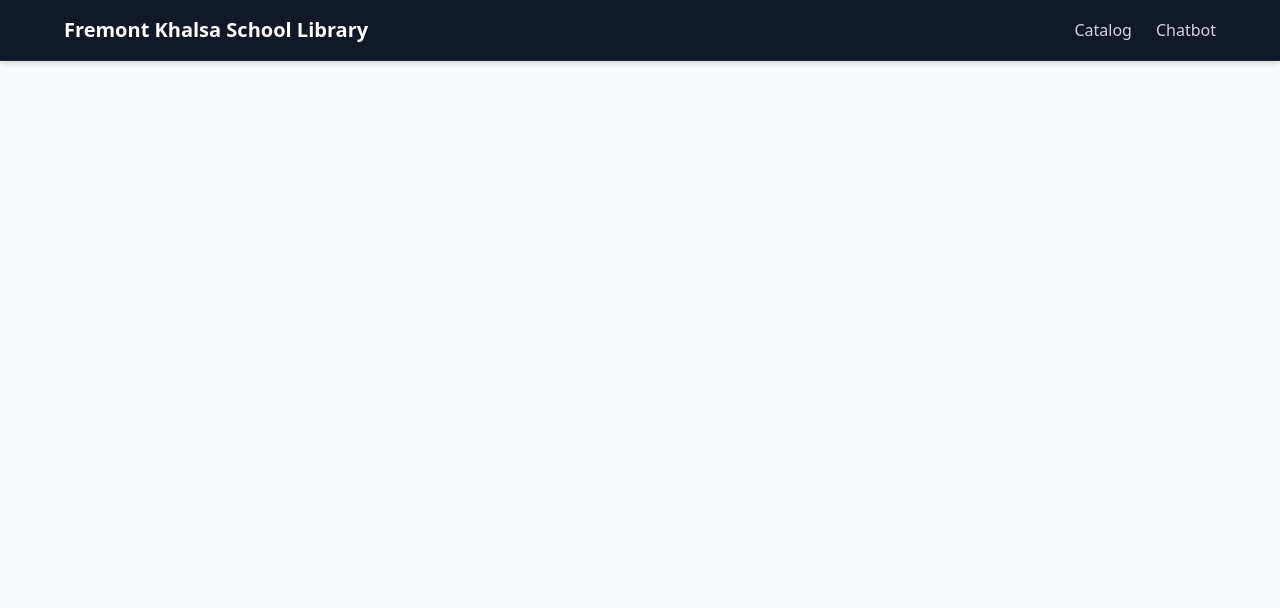
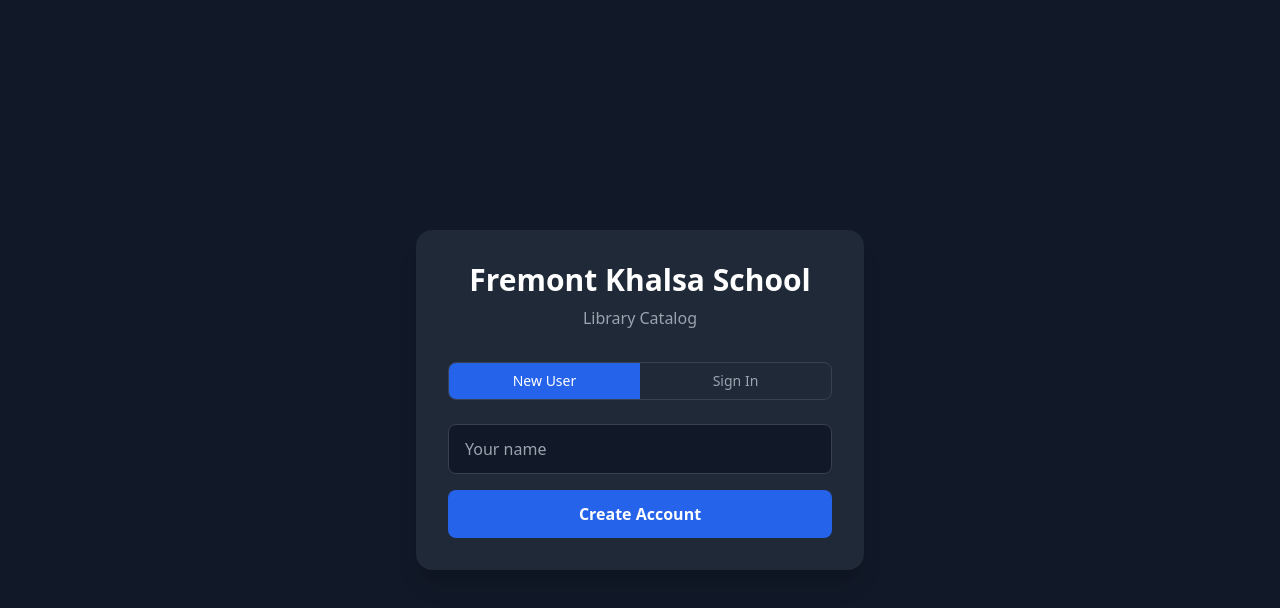
Before and after one commit to heroiclamp3038/aiproject, a React (Vite) app in the folder frontend/: page /login in a window 1280 px wide. Shown: the top 608 px of the page. Built offline with nearby package versions, Linux system fonts and the light colour scheme.

Commit message:
feat: add login/signup system, fix status labels, auto-fill user ID

```diff
--- a/frontend/src/App.tsx
+++ b/frontend/src/App.tsx
@@ -1,19 +1,50 @@
-import { Routes, Route } from "react-router-dom";
+import { Routes, Route, Navigate, useNavigate } from "react-router-dom";
 import BookList from "./booklist";
 import BookDetails from "./pages/bookdetails";
 import Chatbot from "./pages/chatbot";
+import Login from "./pages/login";
+
+export function getUser(): { name: string; userId: number } | null {
+  const raw = localStorage.getItem("library_user");
+  return raw ? JSON.parse(raw) : null;
+}
 
 function Navbar() {
+  const navigate = useNavigate();
+  const user = getUser();
+
+  function signOut() {
+    localStorage.removeItem("library_user");
+    navigate("/login");
+  }
+
+  if (!user) return null;
+
   return (
-    <nav className="bg-gray-900 px-16 py-4 flex justify-between items-center shadow-md border-b border-gray-800">
+    <nav className="bg-gray-900 px-8 py-4 flex justify-between items-center shadow-md border-b border-gray-800">
       <a href="/" className="text-xl font-bold text-white">Fremont Khalsa School Library</a>
-
-      <div className="flex gap-6">
-        <a href="/" className="text-gray-300 hover:text-white">Catalog</a>
-        <a href="/chat" className="text-gray-300 hover:text-white">Chatbot</a>
+      <div className="flex items-center gap-6">
+        <a href="/" className="text-gray-300 hover:text-white text-sm">Catalog</a>
+        <a href="/chat" className="text-gray-300 hover:text-white text-sm">Chatbot</a>
+        <div className="flex items-center gap-3 border-l border-gray-700 pl-6">
+          <div className="text-right">
+            <p className="text-white text-sm font-medium">{user.name}</p>
+            <p className="text-gray-500 text-xs">ID: {user.userId}</p>
+          </div>
+          <button
+            onClick={signOut}
+            className="text-xs text-gray-400 hover:text-red-400 transition-colors"
+          >
+            Sign out
+          </button>
+        </div>
       </div>
     </nav>
   );
+}
+
+function Protected({ element }: { element: React.ReactElement }) {
+  return getUser() ? element : <Navigate to="/login" replace />;
 }
 
 function App() {
@@ -21,9 +52,10 @@
     <>
       <Navbar />
       <Routes>
-        <Route path="/" element={<BookList />} />
-        <Route path="/book/:id" element={<BookDetails />} />
-        <Route path="/chat" element={<Chatbot />} />
+        <Route path="/login" element={getUser() ? <Navigate to="/" replace /> : <Login />} />
+        <Route path="/" element={<Protected element={<BookList />} />} />
+        <Route path="/book/:id" element={<Protected element={<BookDetails />} />} />
+        <Route path="/chat" element={<Protected element={<Chatbot />} />} />
       </Routes>
     </>
   );
--- a/frontend/src/booklist.tsx
+++ b/frontend/src/booklist.tsx
@@ -1,5 +1,13 @@
 import { useEffect, useState } from "react";
 import { fetchBooks } from "./api";
+
+function formatStatus(status: string | null | undefined): string {
+  const s = (status || "").toLowerCase();
+  if (s === "available" || !s) return "Available";
+  if (s === "on_hold") return "On Hold";
+  if (s === "checked_out") return "Checked Out";
+  return status || "Unknown";
+}
 
 function BookList() {
   const [books, setBooks] = useState<any[]>([]);
@@ -60,14 +68,14 @@
               <span
                 className={
                   "inline-block px-3 py-1 rounded-full text-sm font-medium " +
-                  (b.status?.toLowerCase() === "available"
+                  (b.status?.toLowerCase() === "available" || !b.status
                     ? "bg-green-900 text-green-300"
                     : b.status?.toLowerCase() === "on_hold"
                     ? "bg-yellow-900 text-yellow-300"
                     : "bg-red-900 text-red-300")
                 }
               >
-                {b.status}
+                {formatStatus(b.status)}
               </span>
             </a>
           ))}
--- a/frontend/src/pages/bookdetails.tsx
+++ b/frontend/src/pages/bookdetails.tsx
@@ -1,11 +1,13 @@
 import { useParams } from "react-router-dom";
 import { useEffect, useState } from "react";
 import { fetchBooks, holdBook, checkoutBook, returnBook, cancelHold } from "../api";
+import { getUser } from "../App";
 
 function BookDetails() {
   const { id } = useParams();
+  const user = getUser();
   const [book, setBook] = useState<any>(null);
-  const [userId, setUserId] = useState("");
+  const [userId] = useState(user?.userId?.toString() ?? "");
   const [message, setMessage] = useState<string | null>(null);
   const [messageOk, setMessageOk] = useState(true);
 
@@ -113,13 +115,6 @@
 
         {showActions && (
           <div className="space-y-3">
-            <input
-              type="number"
-              placeholder="Enter your user ID"
-              value={userId}
-              onChange={e => setUserId(e.target.value)}
-              className="w-full px-4 py-2 rounded-lg bg-gray-900 border border-gray-700 text-white focus:outline-none focus:ring-2 focus:ring-blue-500"
-            />
 
             {isAvailable && (
               <div className="flex gap-3">
--- /dev/null
+++ b/frontend/src/pages/login.tsx
@@ -0,0 +1,123 @@
+import { useState } from "react";
+import { useNavigate } from "react-router-dom";
+
+function Login() {
+  const navigate = useNavigate();
+  const [tab, setTab] = useState<"new" | "existing">("new");
+  const [name, setName] = useState("");
+  const [existingId, setExistingId] = useState("");
+  const [newUser, setNewUser] = useState<{ name: string; userId: number } | null>(null);
+  const [error, setError] = useState("");
+
+  function handleSignUp() {
+    if (!name.trim()) { setError("Please enter your name."); return; }
+    const userId = Math.floor(100000 + Math.random() * 900000);
+    const user = { name: name.trim(), userId };
+    localStorage.setItem("library_user", JSON.stringify(user));
+    setNewUser(user);
+    setError("");
+  }
+
+  function handleSignIn() {
+    if (!name.trim()) { setError("Please enter your name."); return; }
+    if (!existingId.trim()) { setError("Please enter your user ID."); return; }
+    const userId = parseInt(existingId);
+    if (isNaN(userId)) { setError("User ID must be a number."); return; }
+    const user = { name: name.trim(), userId };
+    localStorage.setItem("library_user", JSON.stringify(user));
+    navigate("/");
+  }
+
+  return (
+    <div className="min-h-screen bg-gray-900 flex items-center justify-center px-4">
+      <div className="bg-gray-800 rounded-2xl shadow-xl p-8 w-full max-w-md text-white">
+        <h1 className="text-3xl font-bold mb-2 text-center">Fremont Khalsa School</h1>
+        <p className="text-gray-400 text-center mb-8">Library Catalog</p>
+
+        <div className="flex rounded-lg overflow-hidden border border-gray-700 mb-6">
+          <button
+            onClick={() => { setTab("new"); setError(""); setNewUser(null); }}
+            className={`flex-1 py-2 text-sm font-medium transition-colors ${tab === "new" ? "bg-blue-600 text-white" : "text-gray-400 hover:text-white"}`}
+          >
+            New User
+          </button>
+          <button
+            onClick={() => { setTab("existing"); setError(""); setNewUser(null); }}
+            className={`flex-1 py-2 text-sm font-medium transition-colors ${tab === "existing" ? "bg-blue-600 text-white" : "text-gray-400 hover:text-white"}`}
+          >
+            Sign In
+          </button>
+        </div>
+
+        {tab === "new" && !newUser && (
+          <div className="space-y-4">
+            <input
+              type="text"
+              placeholder="Your name"
+              value={name}
+              onChange={e => setName(e.target.value)}
+              onKeyDown={e => e.key === "Enter" && handleSignUp()}
+              className="w-full px-4 py-3 rounded-lg bg-gray-900 border border-gray-700 text-white focus:outline-none focus:ring-2 focus:ring-blue-500"
+            />
+            <button
+              onClick={handleSignUp}
+              className="w-full py-3 bg-blue-600 hover:bg-blue-700 rounded-lg font-semibold transition-colors"
+            >
+              Create Account
+            </button>
+          </div>
+        )}
+
+        {tab === "new" && newUser && (
+          <div className="space-y-4 text-center">
+            <p className="text-green-400 font-medium">Account created!</p>
+            <p className="text-gray-300">Welcome, <span className="text-white font-semibold">{newUser.name}</span>!</p>
+            <div className="bg-gray-900 rounded-xl p-4 border border-gray-700">
+              <p className="text-xs text-gray-400 mb-1">Your User ID</p>
+              <p className="text-4xl font-bold text-blue-400 tracking-widest">{newUser.userId}</p>
+              <p className="text-xs text-gray-500 mt-2">Save this — you'll need it to sign in on other devices.</p>
+            </div>
+            <button
+              onClick={() => navigate("/")}
+              className="w-full py-3 bg-blue-600 hover:bg-blue-700 rounded-lg font-semibold transition-colors"
+            >
+              Go to Library
+            </button>
+          </div>
+        )}
+
+        {tab === "existing" && (
+          <div className="space-y-4">
+            <input
+              type="text"
+              placeholder="Your name"
+              value={name}
+              onChange={e => setName(e.target.value)}
+              className="w-full px-4 py-3 rounded-lg bg-gray-900 border border-gray-700 text-white focus:outline-none focus:ring-2 focus:ring-blue-500"
+            />
+            <input
+              type="number"
+              placeholder="Your user ID"
+              value={existingId}
+              onChange={e => setExistingId(e.target.value)}
+              onKeyDown={e => e.key === "Enter" && handleSignIn()}
+              className="w-full px-4 py-3 rounded-lg bg-gray-900 border border-gray-700 text-white focus:outline-none focus:ring-2 focus:ring-blue-500"
+            />
+            <button
+              onClick={handleSignIn}
+              className="w-full py-3 bg-blue-600 hover:bg-blue-700 rounded-lg font-semibold transition-colors"
+            >
+              Sign In
+            </button>
+          </div>
+        )}
+
+        {error && (
+          <p className="mt-4 text-sm text-red-400 text-center">{error}</p>
+        )}
+      </div>
+    </div>
+  );
+}
+
+export default Login;
```
